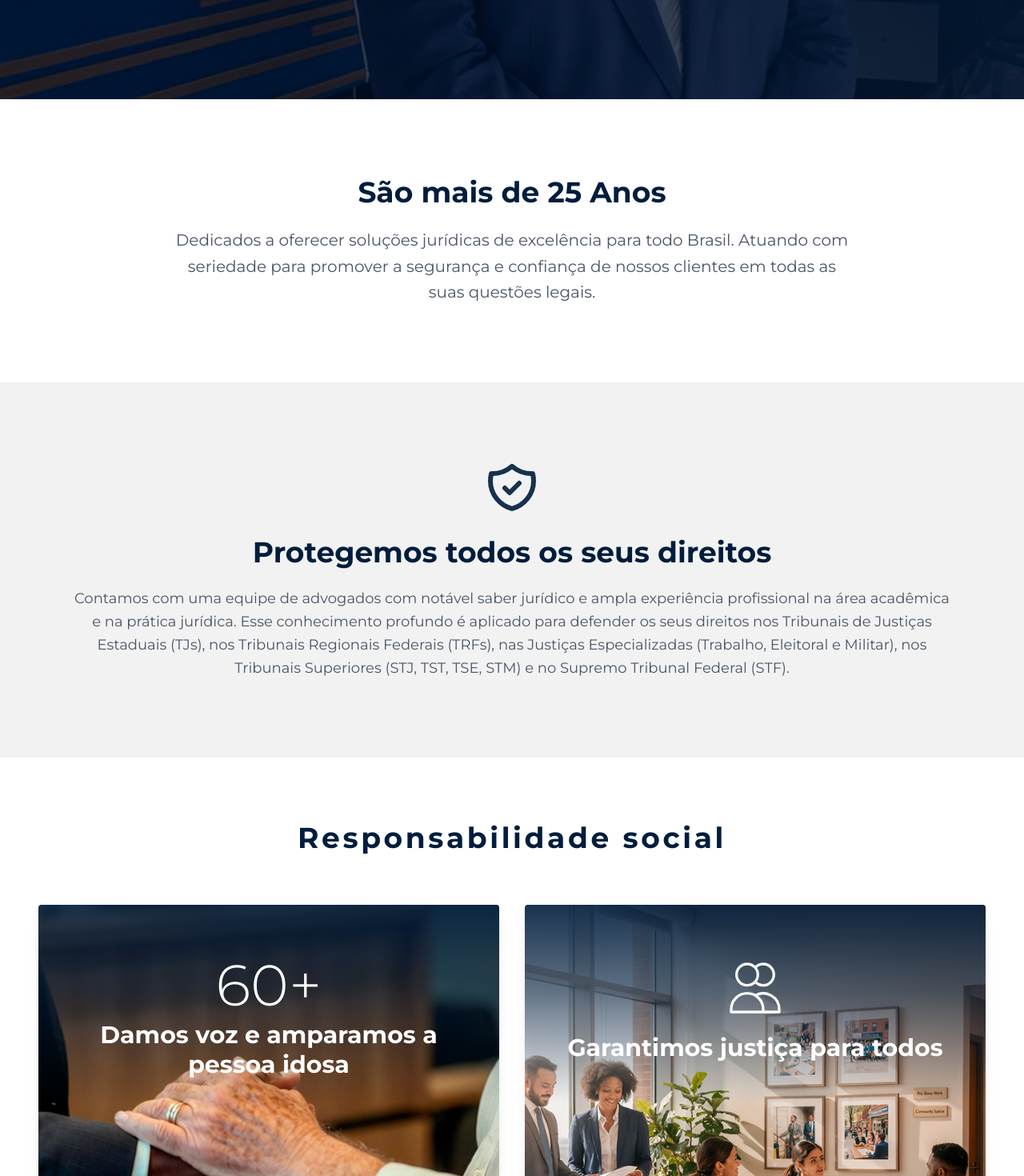
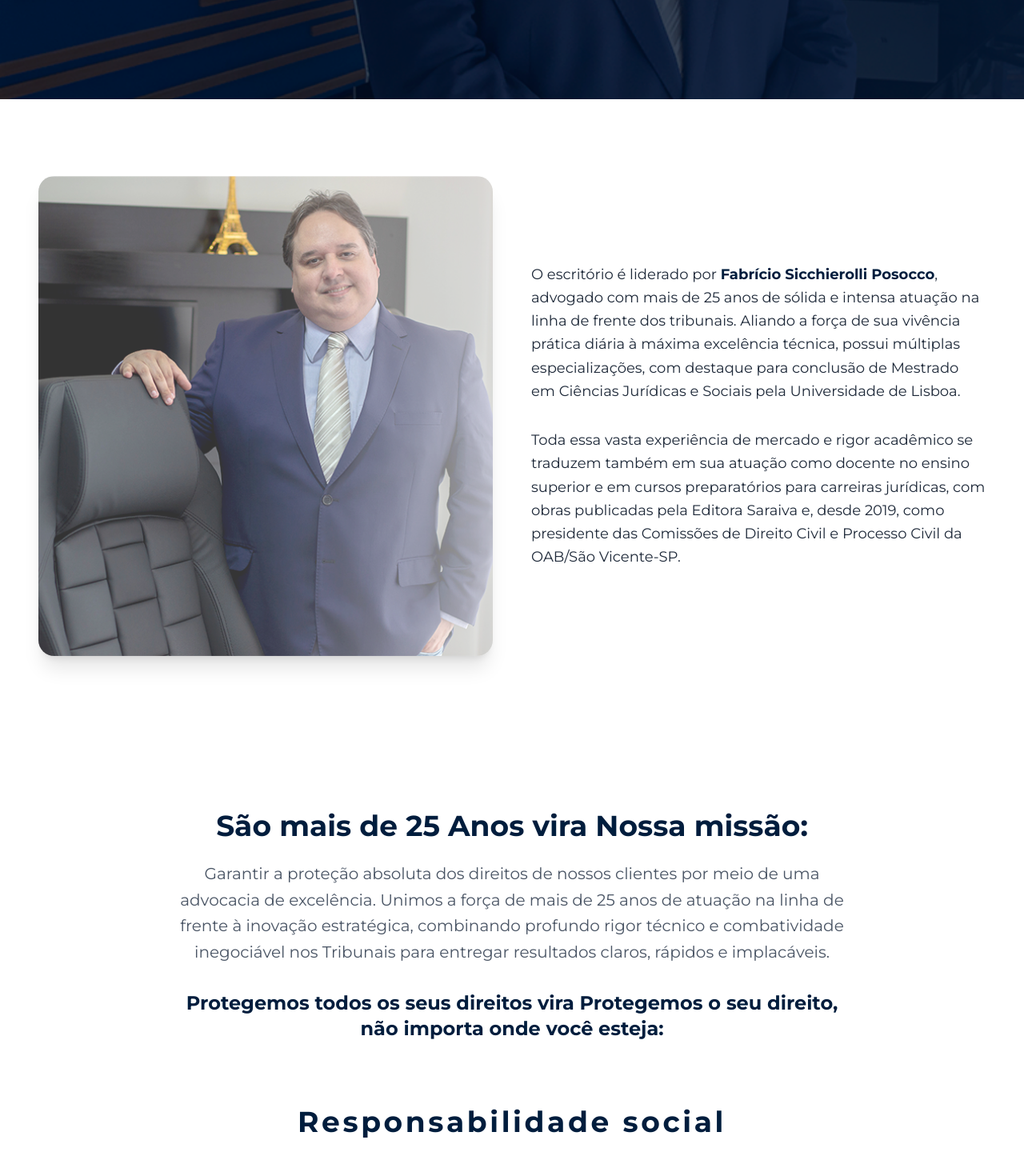
Before and after one commit to leoers/posocco, a Next.js app: page /quem-somos in a window 1280 px wide. Shown: the part 740-2210 px from the top of the page at 80% size. Built offline with nearby package versions, Linux system fonts and the light colour scheme.

Commit message:
textos quem somos atualizados

```diff
--- a/app/quem-somos/page.tsx
+++ b/app/quem-somos/page.tsx
@@ -2,9 +2,9 @@
 import { motion, Variants } from "framer-motion";
 import Link from "next/link";
 import Image from "next/image";
-import { useRouter } from "next/navigation"; // Importado para gerenciar o histórico de navegação
-import { ArrowLeft } from "lucide-react"; // Importado o ícone minimalista de seta
-import { HiOutlineShieldCheck } from "react-icons/hi"; // Ícone de escudo estável
+import { useRouter } from "next/navigation";
+import { ArrowLeft } from "lucide-react";
+import { HiOutlineShieldCheck } from "react-icons/hi";
 
 import Responsabilidade from "@/app/quem-somos/responsabilidade";
 import SolucoesPorPerfil from "@/app/quem-somos/SolucoesPorPerfil";
@@ -19,12 +19,12 @@ const fadeInVariant: Variants = {
 };
 
 export default function QuemSomosPage() {
-  const router = useRouter(); // Instanciando o roteador
+  const router = useRouter();
 
   return (
     <main className="w-full relative">
 
-      {/* BOTÃO VOLTAR MINIMALISTA (Seta Pura) */}
+      {/* BOTÃO VOLTAR MINIMALISTA */}
       <div className="absolute top-24 left-6 md:left-12 z-40">
         <button
           onClick={() => router.back()}
@@ -37,7 +37,6 @@ export default function QuemSomosPage() {
 
       {/* SEÇÃO HERO: NOSSA ESSÊNCIA */}
       <section className="relative w-full min-h-[650px] md:min-h-[800px] flex items-center justify-center overflow-hidden">
-        {/* CAMADA 1: IMAGEM DE FUNDO */}
         <div className="absolute inset-0 z-0">
           <Image
             src="/images/bg-quem-somos.png"
@@ -46,11 +45,9 @@ export default function QuemSomosPage() {
             className="object-cover object-left"
             priority
           />
-          {/* Overlay para garantir contraste se a imagem for muito clara */}
           <div className="absolute inset-0 bg-black/20" />
         </div>
 
-        {/* CAMADA 2: CONTEÚDO CENTRALIZADO */}
         <motion.div
           initial="hidden"
           whileInView="visible"
@@ -61,7 +58,6 @@ export default function QuemSomosPage() {
           <h1 className="text-4xl md:text-6xl font-light text-[#ffffff] tracking-tight">
             Nossa essência
           </h1>
-
           <div className="py-6">
             <Image
               src="/images/logo-posocco-geral.png"
@@ -70,15 +66,47 @@ export default function QuemSomosPage() {
               height={90}
             />
           </div>
-
           <p className="text-lg md:text-xl leading-relaxed font-light text-[#ffffff] max-w-4xl">
-            O Posocco & Advogados Associados é um escritório de advocacia full service, fundado em 1999. Ele leva o sobrenome do seu fundador, <span className="font-semibold text-[#fff]">Fabricio Sicchierolli Posocco</span>, profissional respeitado nacionalmente no meio jurídico e acadêmico. Fabricio Sicchierolli Posocco é professor universitário e de cursos preparatórios para carreiras jurídicas e presidente da Comissão de Direito Civil e Processo Civil da Ordem dos Advogados do Brasil Subseção São&nbsp;Vicente/SP, desde 2019.
+            Fundado em 1999, o Posocco & Advogados Associados oferece soluções jurídicas estratégicas e de alto impacto para pessoas físicas e empresas em todo o Brasil.
           </p>
         </motion.div>
       </section>
 
+      {/* SEÇÃO LIDERANÇA (NOVA) */}
+      <section className="w-full bg-white py-16 md:py-24">
+        <div className="container mx-auto max-w-[1600px] px-6 md:px-12">
+          <div className="grid grid-cols-1 md:grid-cols-2 gap-12 items-center">
+            <div className="relative aspect-[4/3] md:aspect-auto md:h-[600px] w-full overflow-hidden rounded-[20px] shadow-xl">
+              <Image
+                src="/images/fabricio-qs.png"
+                alt="Fabrício Sicchierolli Posocco"
+                fill
+                className="object-cover object-center"
+              />
+              <div className="absolute inset-0 bg-white/10 md:bg-white/20 z-0" />
+            </div>
+            <motion.div
+              initial="hidden"
+              whileInView="visible"
+              viewport={{ once: true, amount: 0.3 }}
+              variants={fadeInVariant}
+              className="flex flex-col space-y-6 md:space-y-8"
+            >
+              <p className="text-lg leading-relaxed text-gray-800 font-normal">
+                O escritório é liderado por{" "}
+                <span className="font-bold text-[#001D3D]">Fabrício Sicchierolli Posocco</span>,
+                advogado com mais de 25 anos de sólida e intensa atuação na linha de frente dos tribunais. Aliando a força de sua vivência prática diária à máxima excelência técnica, possui múltiplas especializações, com destaque para conclusão de Mestrado em Ciências Jurídicas e Sociais pela Universidade de Lisboa.
+              </p>
+              <p className="text-lg leading-relaxed text-gray-800 font-normal">
+                Toda essa vasta experiência de mercado e rigor acadêmico se traduzem também em sua atuação como docente no ensino superior e em cursos preparatórios para carreiras jurídicas, com obras publicadas pela Editora Saraiva e, desde 2019, como presidente das Comissões de Direito Civil e Processo Civil da OAB/São Vicente-SP.
+              </p>
+            </motion.div>
+          </div>
+        </div>
+      </section>
+
       {/* BLOCO 1: SÃO MAIS DE 25 ANOS */}
-      <div className="bg-white py-24">
+      <div className="bg-white pt-10 md:pt-24">
         <motion.div
           initial="hidden"
           whileInView="visible"
@@ -87,14 +115,28 @@ export default function QuemSomosPage() {
           className="container mx-auto px-6 text-center max-w-4xl"
         >
           <h2 className="text-[#001D3D] text-3xl md:text-4xl font-bold mb-6">
-            São mais de 25 Anos
+            São mais de 25 Anos vira Nossa missão:
           </h2>
-          <p className="text-gray-600 text-lg md:text-xl leading-relaxed">
-            Dedicados a oferecer soluções jurídicas de excelência para todo Brasil.
-            Atuando com seriedade para promover a segurança e confiança de nossos
-            clientes em todas as suas questões legais.
+          <p className="text-gray-600 text-lg md:text-xl leading-relaxed mb-8">
+            Garantir a proteção absoluta dos direitos de nossos clientes por meio de uma advocacia de excelência. Unimos a força de mais de 25 anos de atuação na linha de frente à inovação estratégica, combinando profundo rigor técnico e combatividade inegociável nos Tribunais para entregar resultados claros, rápidos e implacáveis.
           </p>
+          <div className="flex justify-center">
+            <h3 className="text-[#001D3D] text-xl md:text-2xl font-bold max-w-max">
+              Protegemos todos os seus direitos vira Protegemos o seu direito, não importa onde você esteja:
+            </h3>
+          </div>
         </motion.div>
+      </div>
+
+      <Responsabilidade />
+
+      <div className="flex justify-center w-full">
+        <Link
+          href="https://wa.me/5511992175115" target="_blank"
+          className="bg-[#001D3D] text-white px-12 py-3 rounded-full font-medium hover:bg-[#003566] transition-all duration-300 mb-10 shadow-lg text-lg"
+        >
+          Falar com um especialista
+        </Link>
       </div>
 
       {/* BLOCO 2: PROTEGEMOS TODOS OS SEUS DIREITOS (CINZA) */}
@@ -110,27 +152,22 @@ export default function QuemSomosPage() {
             <HiOutlineShieldCheck className="text-[#001D3D] text-7xl opacity-90" />
           </div>
           <h2 className="text-[#001D3D] text-3xl md:text-4xl font-bold mb-6">
-            Protegemos todos os seus direitos
+            Protegemos o seu direito, não importa onde você esteja
           </h2>
           <p className="text-gray-600 text-lg leading-relaxed">
-            Contamos com uma equipe de advogados com notável saber jurídico e ampla experiência profissional na área acadêmica e na prática jurídica. Esse conhecimento profundo é aplicado para defender os seus direitos nos Tribunais de Justiças Estaduais (TJs), nos Tribunais Regionais Federais (TRFs), nas Justiças Especializadas (Trabalho, Eleitoral e Militar), nos Tribunais Superiores (STJ, TST, TSE, STM) e no Supremo Tribunal Federal (STF).
+            Com atuação em todo o território nacional, nossa equipe combina notável saber jurídico e ampla experiência prática para defender os seus interesses do início ao fim do processo. Seja no fórum da sua cidade, nos Tribunais localizados na capital do seu Estado ou nas mais altas instâncias em Brasília (STF, STJ, TST, TSE, STM), garantimos a mesma combatividade e excelência técnica. Onde houver um direito a ser defendido — seja na Justiça Comum, Federal, Trabalhista, Eleitoral ou Militar — o Posocco & Advogados Associados estará lá, assegurando que sua voz seja respeitada com o mesmo peso, rigor técnico e estratégia implacável em qualquer lugar do Brasil.
+          </p>
+          <h2 className="text-[#727272] text-3xl md:text-4xl font-medium mb-6 pt-20">
+            Meu Primeiro Cliente: da Teoria à Prática
+          </h2>
+          <p
+            className="text-gray-600 leading-relaxed"
+            style={{ fontSize: '14px' }}
+          >
+            Acreditamos no desenvolvimento da advocacia e, por isso, criamos o projeto Meu Primeiro Cliente. Uma iniciativa de responsabilidade social voltada para estudantes do último ano e advogados recém-formados. Mais do que um programa de aprendizado, é uma verdadeira imersão na linha de frente do Direito. Com o acompanhamento lado a lado dos nossos especialistas, o participante vivencia a rotina de um escritório de alto nível: do atendimento estratégico ao cliente e elaboração de peças complexas, até o acompanhamento tático de ações e audiências. Aplicamos nossa experiência de mais de duas décadas para forjar profissionais preparados, éticos e combativos, abrindo caminhos para o mercado e futuras parcerias de sucesso.
           </p>
         </motion.div>
       </div>
-
-      {/* BLOCO 3: RESPONSABILIDADE SOCIAL */}
-      <Responsabilidade />
-
-      {/* Botão Superior: Falar com Especialista */}
-      <div className="flex justify-center w-full">
-        <Link
-          href="https://wa.me/5511992175115" target="_blank"
-          className="bg-[#001D3D] text-white px-12 py-3 rounded-full font-medium hover:bg-[#003566] transition-all duration-300 mb-10 shadow-lg text-lg"
-        >
-          Falar com um especialista
-        </Link>
-      </div>
-
       <SolucoesPorPerfil />
     </main>
   );
```
Also changed, not shown: public/images/fabricio-qs.png (added).
